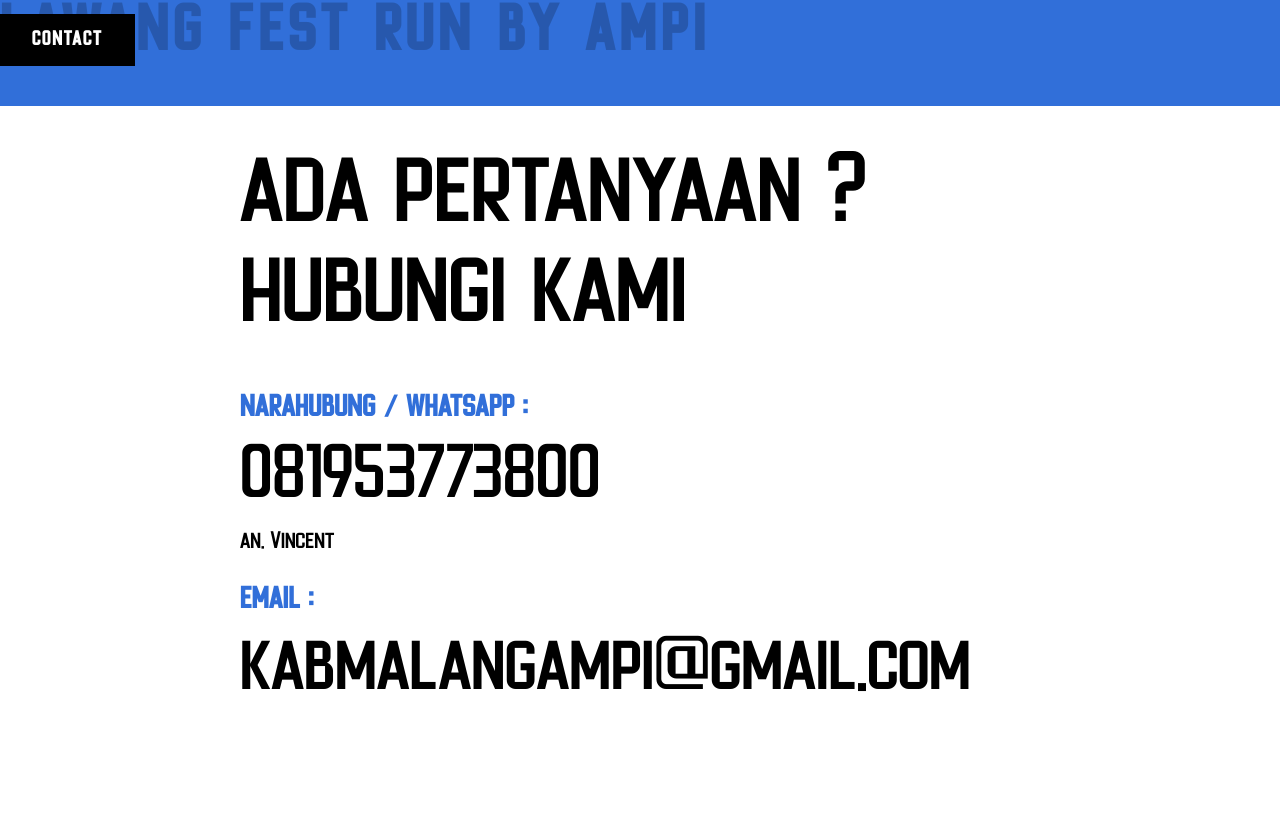
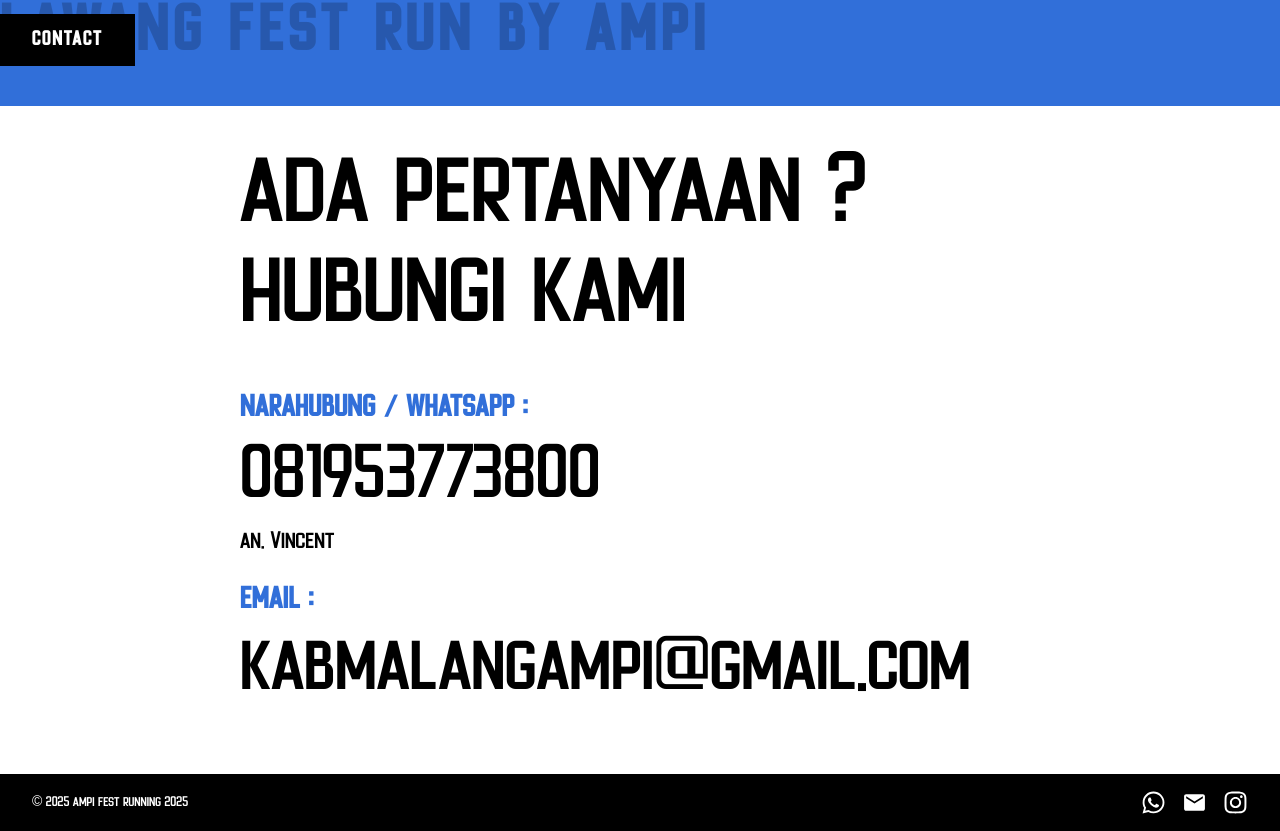
Before and after one commit to aldinpramudya/lawangfestrunbyampi-project, a React (Vite) app: page / in a window 1280 px wide. Shown: the part 4711-5542 px from the top of the page. Before the commit the page ends 5485 px from the top, so only its background shows below. Built offline with nearby package versions, Linux system fonts and the light colour scheme.

Commit message:
feat : footer and changing logo pictures

```diff
--- a/src/components/Footer.tsx
+++ b/src/components/Footer.tsx
@@ -1,6 +1,28 @@
+import { FaWhatsapp } from "react-icons/fa";
+import { MdEmail } from "react-icons/md";
+import { FaInstagram } from "react-icons/fa6";
+
 export default function Footer(){
     return(
-        <footer>
+        <footer className="w-full bg-black text-white py-4 px-8 flex items-center justify-between font-cheapsman">
+            {/* Konten Kiri : Copyright */}
+            <p className="text-sm">&copy; {new Date().getFullYear()} ampi fest running 2025</p>
+
+            {/* Konten Kanan */}
+            <div className="flex items-center space-x-4">
+                {/* Whatsapp */}
+                <a href="https://wa.me/+6281953773800" target="_blank" rel="noopener noreferrer">
+                    <FaWhatsapp size={25}/>
+                </a>
+                {/* Email */}
+                <a href="">
+                    <MdEmail size={25}/>
+                </a>
+                {/* Instagram */}
+                <a href="">
+                    <FaInstagram size={25}/>
+                </a>
+            </div>
 
         </footer>
     )
--- a/src/pages/Contact.tsx
+++ b/src/pages/Contact.tsx
@@ -1,4 +1,5 @@
 import SectionHeader from "../components/SectionHeader"
+import Footer from "../components/Footer"
 
 export default function Contact() {
     return (
@@ -44,6 +45,7 @@
                 </div>
                 {/* Container Konten End */}
             </div>
+            <Footer />
         </section>
     )
 }
```
Also changed, not shown: public/images/logo.png.
